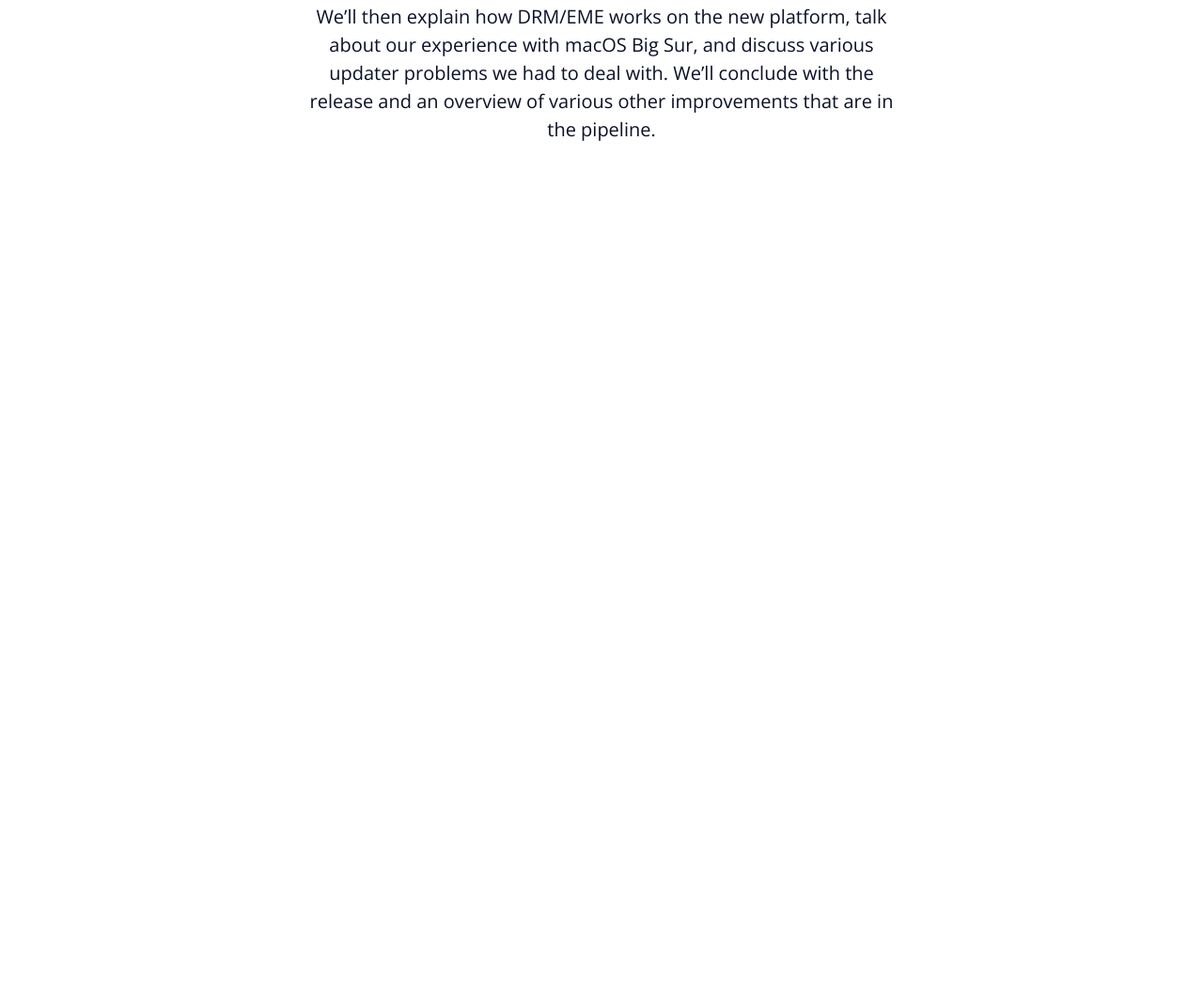
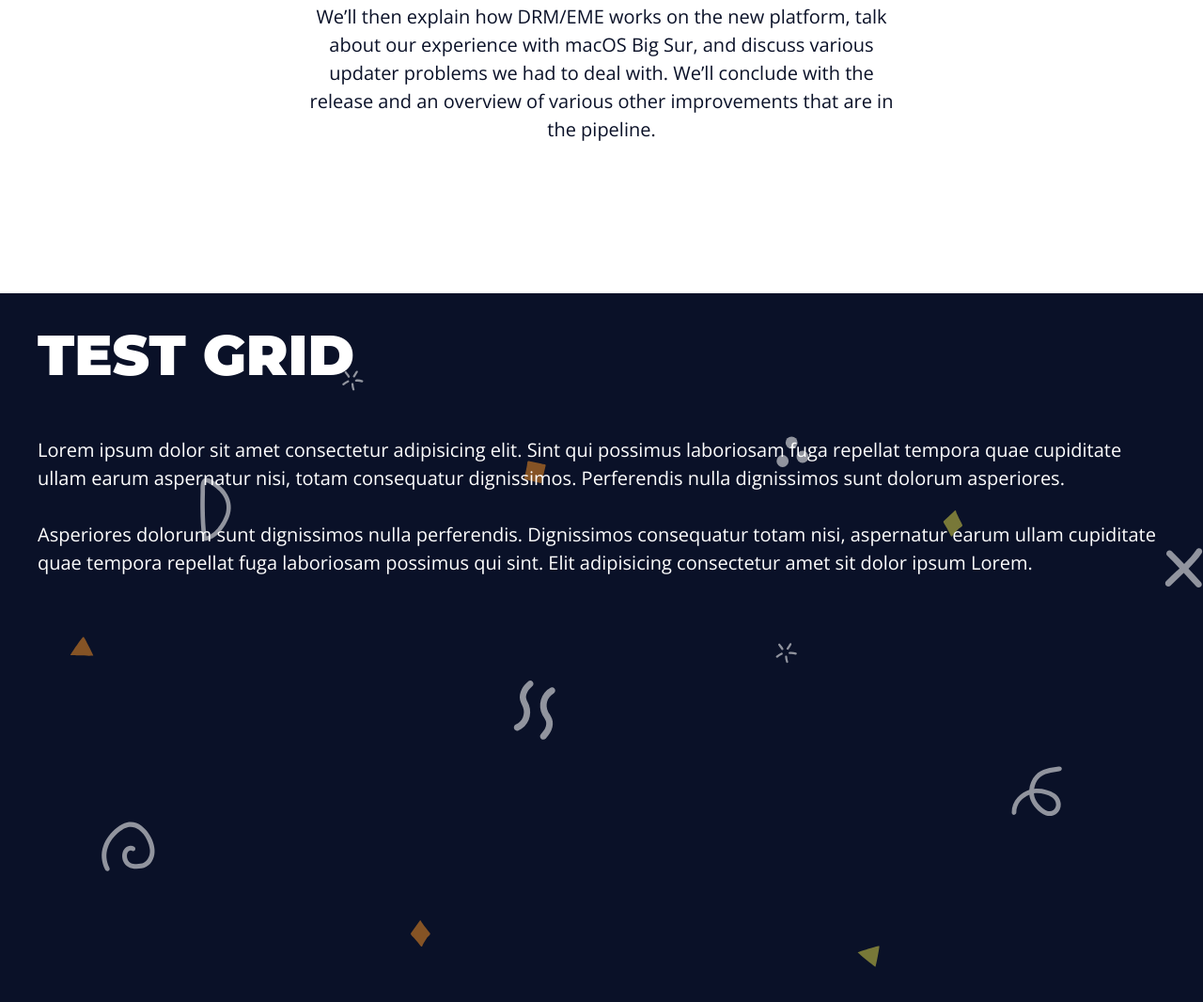
Before and after one commit to ArthurTeixeiraS/LandingPage, a plain HTML site: page index.html in a window 1280 px wide. Shown: the part 1468-2534 px from the top of the page at 94% size. Before the commit the page ends 1780 px from the top, so only its background shows below. Drawn offline with nearby package versions, Linux system fonts and the light colour scheme.

Commit message:
Landing Page

```diff
--- a/index.html
+++ b/index.html
@@ -22,7 +22,7 @@
                 <ul>
                     <li><a href="#intro">Intro</a></li>
                     <li><a href="#top3">Top 3</a></li>
-                    <li><a href="#">Gallery</a></li>
+                    <li><a href="#grid-one">Grid</a></li>
                     <li><a href="#">Work</a></li>
                     <li><a href="#">Contact</a></li>
                 </ul>
@@ -62,7 +62,13 @@
            </p>
         </div>
     </section>
-
+    <section id="grid-one" class="grid main-bg section">
+        <div class="main-content grid-one-content">
+        <h2>Test Grid</h2>
+        <p>Lorem ipsum dolor sit amet consectetur adipisicing elit. Sint qui possimus laboriosam fuga repellat tempora quae cupiditate ullam earum aspernatur nisi, totam consequatur dignissimos. Perferendis nulla dignissimos sunt dolorum asperiores.</p>
+        <p>Asperiores dolorum sunt dignissimos nulla perferendis. Dignissimos consequatur totam nisi, aspernatur earum ullam cupiditate quae tempora repellat fuga laboriosam possimus qui sint. Elit adipisicing consectetur amet sit dolor ipsum Lorem.</p>
+    </div>
+    </section>
 </body>
 
 </html>
```
